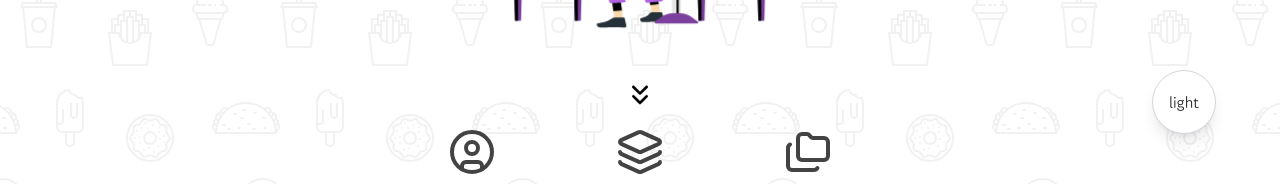
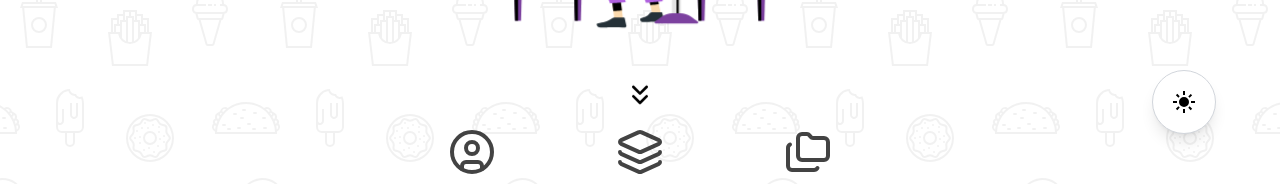
Before and after one commit to roastt1/Portfolio, a Next.js app: page / in a window 1280 px wide. Shown: the part 602-786 px from the top of the page. Built offline with nearby package versions, Linux system fonts and the light colour scheme.

Commit message:
[feat] 다크모드 토글 텍스트에서 Sun/Moon 아이콘으로 변경 및 애니메이션 추가

```diff
--- a/app/components/DarkMode.tsx
+++ b/app/components/DarkMode.tsx
@@ -1,7 +1,39 @@
 "use client";
 
 import { useEffect, useState } from "react";
-
+function SunIcon() {
+    return (
+        <svg
+            xmlns="http://www.w3.org/2000/svg"
+            className="h-6 w-6 transition-all duration-300 group-hover:scale-[1.1] group-hover:fill-orange-500 group-hover:text-orange-500"
+            fill=""
+            height="24px"
+            viewBox="0 -960 960 960"
+            width="24px"
+        >
+            <path d="M480-280q-83 0-141.5-58.5T280-480q0-83 58.5-141.5T480-680q83 0 141.5 58.5T680-480q0 83-58.5 141.5T480-280ZM200-440H40v-80h160v80Zm720 0H760v-80h160v80ZM440-760v-160h80v160h-80Zm0 720v-160h80v160h-80ZM256-650l-101-97 57-59 96 100-52 56Zm492 496-97-101 53-55 101 97-57 59Zm-98-550 97-101 59 57-100 96-56-52ZM154-212l101-97 55 53-97 101-59-57Z" />
+        </svg>
+    );
+}
+function MoonIcon() {
+    return (
+        <svg
+            xmlns="http://www.w3.org/2000/svg"
+            className="h-6 w-6 transition-all duration-300 group-hover:scale-[1.1] group-hover:fill-yellow-400 group-hover:text-yellow-400"
+            fill="white"
+            viewBox="0 0 24 24"
+            stroke="currentColor"
+            strokeWidth={2}
+        >
+            {" "}
+            <path
+                strokeLinecap="round"
+                strokeLinejoin="round"
+                d="M21 12.79A9 9 0 1111.21 3 7 7 0 0021 12.79z"
+            />{" "}
+        </svg>
+    );
+}
 export default function DarkMode() {
     const [theme, setTheme] = useState<"light" | "dark">("light");
 
@@ -45,9 +77,20 @@ export default function DarkMode() {
     return (
         <button
             onClick={toggleTheme}
-            className="fixed bottom-8 right-8 z-[99] flex h-12 w-12 items-center justify-center rounded-full border border-gray-300 bg-white p-0 shadow-lg transition hover:bg-gray-100 dark:border-gray-600 dark:bg-[#202026] dark:text-white sm:bottom-16 sm:right-16 sm:h-16 sm:w-16"
+            className="group fixed bottom-8 right-8 z-[99] flex h-12 w-12 items-center justify-center overflow-hidden rounded-full border border-gray-300 bg-white p-0 shadow-lg transition hover:bg-gray-100 dark:border-gray-600 dark:bg-[#202026] dark:text-white sm:bottom-16 sm:right-16 sm:h-16 sm:w-16"
         >
-            {theme === "light" ? "light" : "dark"}
+            <span className="relative flex h-8 w-8 items-center justify-center">
+                <span
+                    className={`absolute inset-0 flex items-center justify-center transition-all duration-500 ${theme === "light" ? "animate-rise-in" : "animate-set-out"} `}
+                >
+                    <SunIcon />
+                </span>
+                <span
+                    className={`absolute inset-0 flex items-center justify-center transition-all duration-500 ${theme === "dark" ? "animate-rise-in" : "animate-set-out"} `}
+                >
+                    <MoonIcon />
+                </span>
+            </span>
         </button>
     );
 }
--- a/tailwind.config.js
+++ b/tailwind.config.js
@@ -2,9 +2,9 @@
 module.exports = {
     darkMode: "class",
     content: [
-        "./app/**/*.{js,ts,jsx,tsx}", // app 디렉토리
-        "./pages/**/*.{js,ts,jsx,tsx}", // pages 디렉토리
-        "./components/**/*.{js,ts,jsx,tsx}", // 컴포넌트 폴더 (있는 경우)
+        "./app/**/*.{js,ts,jsx,tsx}",
+        "./pages/**/*.{js,ts,jsx,tsx}",
+        "./components/**/*.{js,ts,jsx,tsx}",
     ],
     theme: {
         extend: {
@@ -41,10 +41,35 @@ module.exports = {
                     from: { "background-position": "0 0" },
                     to: { "background-position": "100% 100%" },
                 },
+                "rise-in": {
+                    "0%": {
+                        opacity: "0",
+                        transform: "translate(-25px, 20px) rotate(-270deg) ",
+                    },
+                    "100%": {
+                        opacity: "1",
+                        transform: "translate(0, 0) rotate(0deg) ",
+                    },
+                },
+                "set-out": {
+                    "0%": {
+                        opacity: "1",
+                        transform: "translate(0, 0) rotate(0deg)",
+                    },
+                    "100%": {
+                        opacity: "0",
+                        transform: "translate(25px, 20px) rotate(270deg)",
+                    },
+                },
             },
             animation: {
                 "slide-up": "slide-up 0.8s ease-out forwards",
                 "slide-left-fade": "slide-left-fade 0.8s ease-out forwards",
+                "rise-in":
+                    "rise-in 0.5s cubic-bezier(0.25, 0, 0.25, 1) forwards",
+                "set-out":
+                    "set-out 0.5s cubic-bezier(0.25, 0, 0.25, 1) forwards",
+
                 glow: "glow 1.5s ease-in-out infinite",
                 darkglow: "darkglow 1.5s ease-in-out infinite",
                 slideBgFast: "slideBgFast 20s linear infinite",
```
